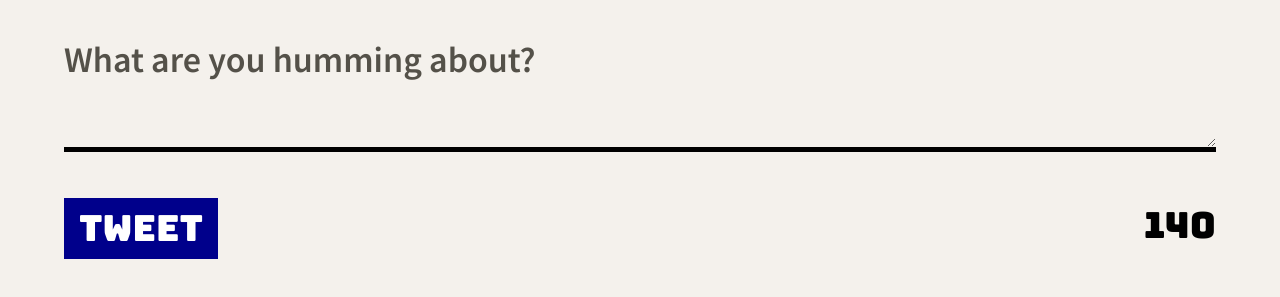
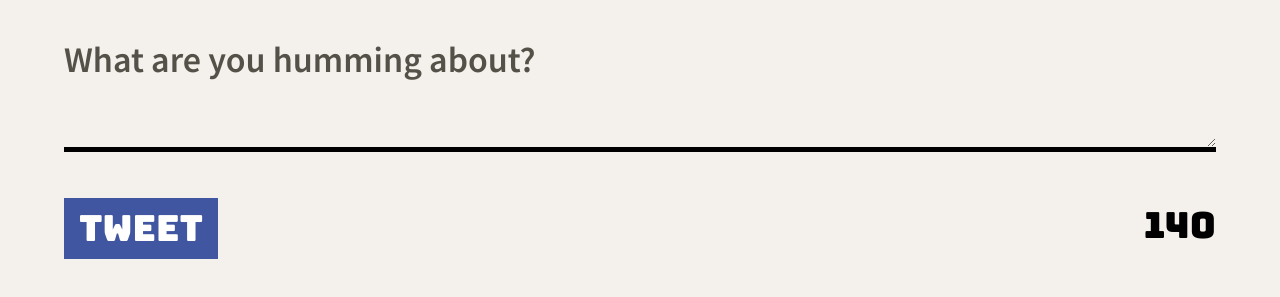
Before and after one commit to ruilinqi/hello-world, a website: page public/index.html in a window 1280 px wide. Shown: the part 553-850 px from the top of the page. Drawn offline with nearby package versions, Linux system fonts and the light colour scheme.

Commit message:
Updated new-tweet.css

```diff
--- a/public/styles/new-tweet.css
+++ b/public/styles/new-tweet.css
@@ -20,7 +20,7 @@
 }
 
 .form-inline button {
-  background-color: darkblue; /* Green */
+  background-color: #4056A1; /* Green */
   border: none;
   color: white;
   padding: 10px 15px;
```
